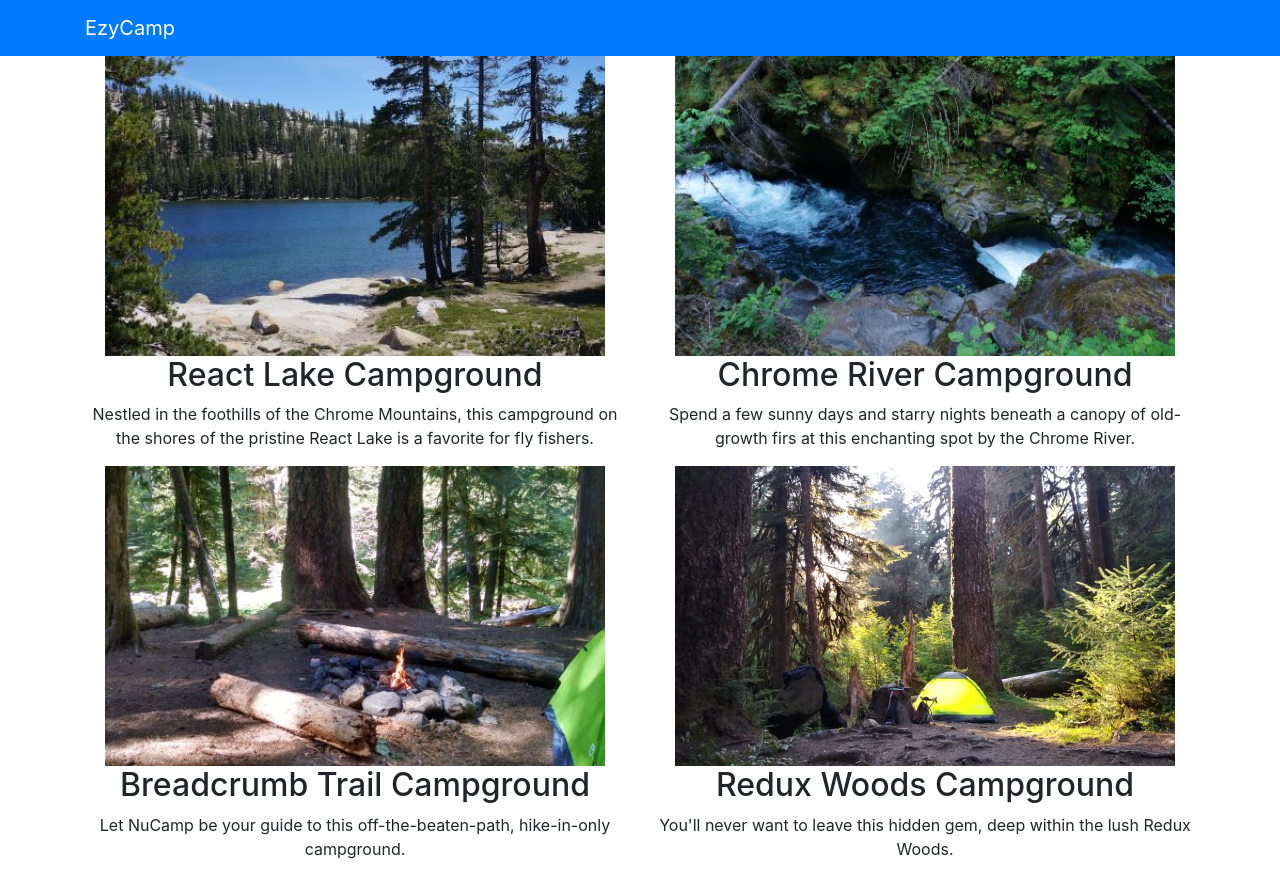
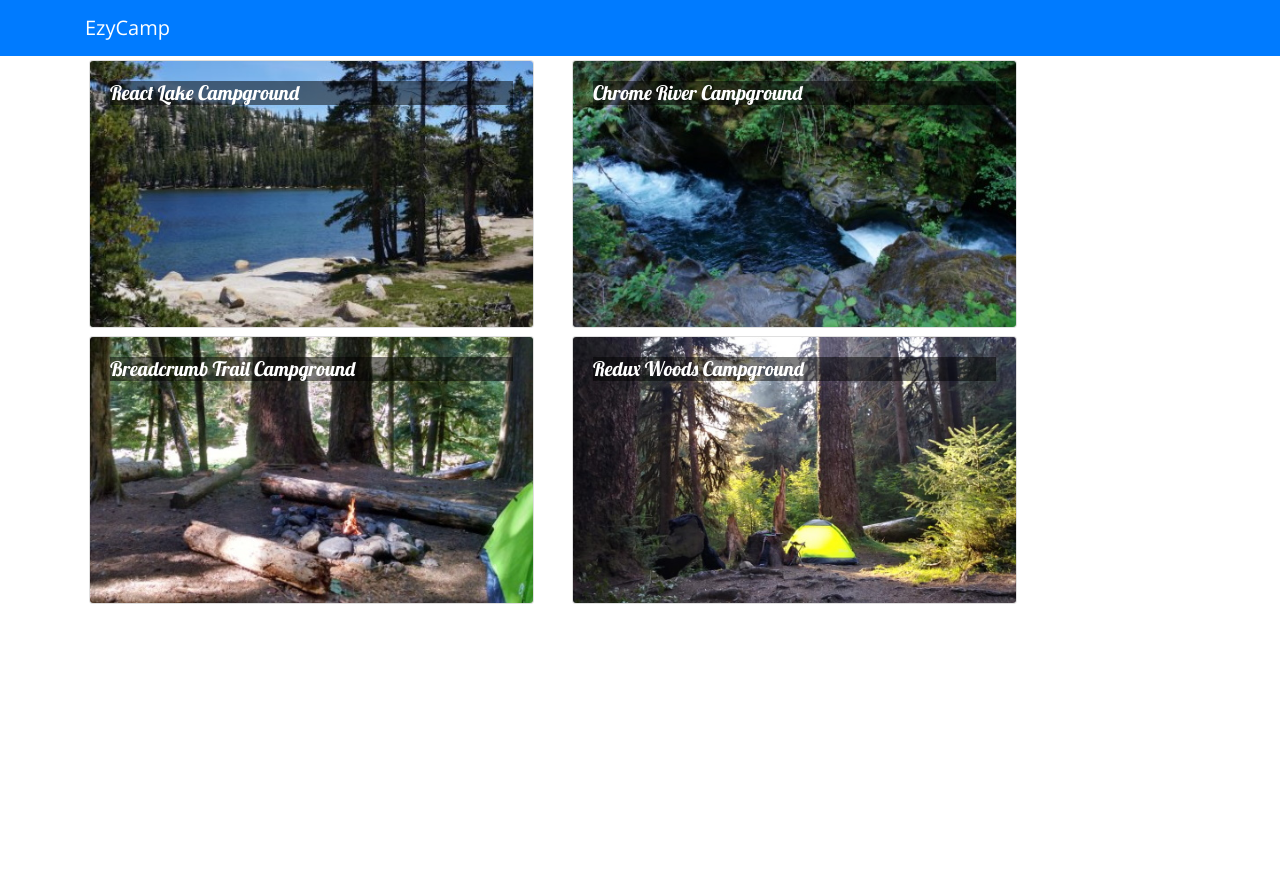
Before and after one commit to KanekaKy/EZYCamp, a React (Create React App) app: page / in a window 1280 px wide. After the commit the page ends 800 px from the top, so only its background shows below. Built offline with nearby package versions, Linux system fonts and the light colour scheme.

Commit message:
10 changes:lifting state up, setState,install fonts.

```diff
--- a/package.json
+++ b/package.json
@@ -11,7 +11,9 @@
     "react-dom": "^16.13.1",
     "react-popper": "0.9.2",
     "react-scripts": "3.4.1",
-    "reactstrap": "5.0.0"
+    "reactstrap": "5.0.0",
+    "typeface-lobster": "^0.0.72",
+    "typeface-open-sans": "^0.0.75"
   },
   "scripts": {
     "start": "react-scripts start",
--- a/src/App.css
+++ b/src/App.css
@@ -1,38 +1,12 @@
-.App {
-  text-align: center;
+body {
+  font-family: "Open Sans", sans-serif;
 }
 
-.App-logo {
-  height: 40vmin;
-  pointer-events: none;
+h5 {
+font-family: "Lobster", cursive;
 }
 
-@media (prefers-reduced-motion: no-preference) {
-  .App-logo {
-    animation: App-logo-spin infinite 20s linear;
-  }
+.card-img-overlay h5 {
+color: white;
+background-color: rgba(0, 0, 0, 0.5);
 }
-
-.App-header {
-  background-color: #282c34;
-  min-height: 100vh;
-  display: flex;
-  flex-direction: column;
-  align-items: center;
-  justify-content: center;
-  font-size: calc(10px + 2vmin);
-  color: white;
-}
-
-.App-link {
-  color: #61dafb;
-}
-
-@keyframes App-logo-spin {
-  from {
-    transform: rotate(0deg);
-  }
-  to {
-    transform: rotate(360deg);
-  }
-}
--- a/src/App.js
+++ b/src/App.js
@@ -2,17 +2,24 @@
 import { Navbar, NavbarBrand } from 'reactstrap';
 import Directory from './components/DirectoryComponents';
 import './App.css';
+import { CAMPSITES } from './shared/campsites'; //if there is no default keyword we need to use the curly braces around the class name
 
 class App extends Component {
+    constructor(props) {
+        super(props);
+        this.state = {
+            campsites: CAMPSITES
+        };
+    }
     render() {
         return (
             <div className="App">
                 <Navbar dark color="primary">
-                <div className="container">
-                    <NavbarBrand href="/">EzyCamp</NavbarBrand>
-                </div>
+                    <div className="container">
+                        <NavbarBrand href="/">EzyCamp</NavbarBrand>
+                    </div>
                 </Navbar>
-                <Directory />
+                <Directory campsites={this.state.campsites} />
             </div>
         );
     }
--- a/src/components/DirectoryComponents.js
+++ b/src/components/DirectoryComponents.js
@@ -1,79 +1,58 @@
 import React, { Component } from 'react';
+import { Card, CardImg, CardImgOverlay, CardText, CardBody, CardTitle } from 'reactstrap';
 
 class Directory extends Component {
     constructor(props) {
-        super(props); // use this we don't need to add this.props
-        this.state = {// state is a react property which always hold an object in this case is array of object(used to represent the data). this.state store the data
-            campsites: [
-                {
-                    id: 0,
-                    name: 'React Lake Campground',
-                    image: 'assets/images/react-lake.jpg',
-                    elevation: 1233,
-                    description: "Nestled in the foothills of the Chrome Mountains, this campground on the shores of the pristine React Lake is a favorite for fly fishers."
-                },
-                {
-                    id: 1,
-                    name: 'Chrome River Campground ',
-                    image: 'assets/images/chrome-river.jpg',
-                    elevation: 877,
-                    description: "Spend a few sunny days and starry nights beneath a canopy of old-growth firs at this enchanting spot by the Chrome River."
-                },
-                {
-                    id: 2,
-                    name: 'Breadcrumb Trail Campground',
-                    image: 'assets/images/breadcrumb-trail.jpg',
-                    elevation: 2901,
-                    description: "Let NuCamp be your guide to this off-the-beaten-path, hike-in-only campground."
-                },
-                {
-                    id: 3,
-                    name: 'Redux Woods Campground',
-                    image: 'assets/images/redux-woods.jpg',
-                    elevation: 42,
-                    description: "You'll never want to leave this hidden gem, deep within the lush Redux Woods."
-                }
-            ],
+        super(props);
+        this.state = {
+        selectedCampsite: null //2.this property will keep track all of the property was last selected by the user. The current vale is null as we haven't selected anything yet.
         };
-    }e
-    render() {// in react we need to return react elements, we ned to use a special method called render
-        const directory = this.state.campsites.map(campsite => { // this variable contains array of elements. If we pull the array. If will pull up everything. We need to make specification from each photo
-            return (//we need to give a key to JSX
-                <div key={campsite.id} className="col">
-                    <img src={campsite.image} alt={campsite.name} />
-                    <h2>{campsite.name}</h2>
-                    <p>{campsite.description}</p>
+    }
+onCampsiteSelect(campsite) { //3.create a method to triger the selection of campsite.
+    this.setState({selectedCampsite:campsite}); //4. in react we can't update the state directly. Only in constructor that we can change state. in this case, we use setState method is used to update the DOM properly.
+}
+renderSelectedCampsite(campsite){ // 6. this method is created to display info after the campsite is selected.
+    if (campsite) { //7.check if campsite array exists, if true will return image, name and description
+        return (
+            <Card>
+                <CardImg top src={campsite.image} alt={campsite.name} />
+                <CardBody>
+                    <CardTitle>{campsite.name}</CardTitle>
+                    <CardText>{campsite.description}</CardText>
+                </CardBody>
+            </Card>
+        );
+    }
+    return <div />; //8. if false, will return an empty div
+}
+    render() {
+        const directory = this.props.campsites.map(campsite => { // 1.We change this.state to this.props after creating a class with props in app.js
+            return (//5. triger the oncampsite method and passing the props campsite
+                <div key={campsite.id} className="col-md-5 m-1">
+                    <Card onClick = {() => this.onCampsiteSelect(campsite)}>
+                        <CardImg width="100%" src={campsite.image} alt={campsite.name} />
+                        <CardImgOverlay>
+                            <CardTitle> {campsite.name} </CardTitle>
+                        </CardImgOverlay>
+                    </Card>
                 </div>
-            )
+            );
         })
-        return (//in JSX {directory} to call the variable we need to use curly braces around the variable name
+        return ( //9. {this.renderSelectedCampsite(this.state.selectedCampsite)} is used to retutn the selected campsite.
             <div className="container">
                 <div className="row">
                     {directory}
                 </div>
-                {/* <ExampleParentComponent /> */}
+                <div className="row">
+                    <div className="col-md-5 m-1">
+                        {this.renderSelectedCampsite(this.state.selectedCampsite)}
+                    </div>
+                </div>
             </div>
         );
     }
 }
 
-/* example of parent-child component; the outcome is 333 hello world. we render the class in the Directory class.
-class ExampleParentComponent extends Component{
-    constructor (props){
-     super(props);
-     this.state = {
-         number:333
-     }
-    }
-    render(){
-    return <ExampleChildComponent number = {this.state.number} greeting = "Hello World"/>;
-    }
-}
-class ExampleChildComponent extends Component {
-    render(){
-    return <div>{this.props.number} {this.props.greeting}</div>
-    }
-}
-*/
+
 
 export default Directory;
--- a/src/index.js
+++ b/src/index.js
@@ -1,9 +1,11 @@
 import React from 'react';
 import ReactDOM from 'react-dom';
 import './index.css';
-import App from './App';
 import * as serviceWorker from './serviceWorker';
 import 'bootstrap/dist/css/bootstrap.min.css';
+import 'typeface-lobster';//10.font and app import have to be under service worker
+import 'typeface-open-sans';
+import App from './App';
 
 ReactDOM.render(
   <React.StrictMode>
--- /dev/null
+++ b/src/shared/campsites.js
@@ -0,0 +1,178 @@
+export const CAMPSITES = [ //export keyword means this array of object can be exported to another file.
+    {
+        id: 0,
+        name: 'React Lake Campground',
+        image: 'assets/images/react-lake.jpg',
+        elevation: 1233,
+        description: "Nestled in the foothills of the Chrome Mountains, this campground on the shores of the pristine React Lake is a favorite for fly fishers.",
+        comments: [
+            {
+                id: 0,
+                rating: 5,
+                text: "What a magnificent view!",
+                author: "Tinus Lorvaldes",
+                date: "2018-10-25T16:30Z"
+            },
+            {
+                id: 1,
+                rating: 4,
+                text: "The campground was beautiful, but the bugs could bite sometimes.",
+                author: "Brennen Ech",
+                date: "2017-06-17T03:33Z"
+            },
+            {
+                id: 2,
+                rating: 5,
+                text: "I caught a world-record-breaking trout here on my last visit.",
+                author: "McKenzie Sebastian",
+                date: "2019-02-18T18:12Z"
+            },
+            {
+                id: 3,
+                rating: 5,
+                text: "A wonderful place to reconnect with nature.",
+                author: "Jordan Runn",
+                date: "2019-08-04T20:11Z"
+            },
+            {
+                id: 4,
+                rating: 4,
+                text: "The stars at night were magnificent!",
+                author: "Ann Dabramov",
+                date: "2018-07-23T19:44Z"
+            }
+        ]
+    },
+    {
+        id: 1,
+        name:'Chrome River Campground ',
+        image: 'assets/images/chrome-river.jpg',
+        elevation: 877,
+        description: "Spend a few sunny days and starry nights beneath a canopy of old-growth firs at this enchanting spot by the Chrome River.",
+        comments: [
+            {
+                id: 0,
+                rating: 5,
+                text: "What a magnificent view!",
+                author: "Tinus Lorvaldes",
+                date: "2018-10-25T16:30Z"
+            },
+            {
+                id: 1,
+                rating: 4,
+                text: "The campground was beautiful, but the bugs could bite sometimes.",
+                author: "Brennen Ech",
+                date: "2017-06-17T03:33Z"
+            },
+            {
+                id: 2,
+                rating: 5,
+                text: "I caught a world-record-breaking trout here on my last visit.",
+                author: "McKenzie Sebastian",
+                date: "2019-02-18T18:12Z"
+            },
+            {
+                id: 3,
+                rating: 5,
+                text: "A wonderful place to reconnect with nature.",
+                author: "Jordan Runn",
+                date: "2019-08-04T20:11Z"
+            },
+            {
+                id: 4,
+                rating: 4,
+                text: "The stars at night were magnificent!",
+                author: "Ann Dabramov",
+                date: "2018-07-23T19:44Z"
+            }
+        ]
+    },
+    {
+        id: 2,
+        name:'Breadcrumb Trail Campground',
+        image: 'assets/images/breadcrumb-trail.jpg',
+        elevation: 2901,
+        description: "Let NuCamp be your guide to this off-the-beaten-path, hike-in-only campground.",
+        comments: [
+            {
+                id: 0,
+                rating: 5,
+                text: "What a magnificent view!",
+                author: "Tinus Lorvaldes",
+                date: "2018-10-25T16:30Z"
+            },
+            {
+                id: 1,
+                rating: 4,
+                text: "The campground was beautiful, but the bugs could bite sometimes.",
+                author: "Brennen Ech",
+                date: "2017-06-17T03:33Z"
+            },
+            {
+                id: 2,
+                rating: 5,
+                text: "I caught a world-record-breaking trout here on my last visit.",
+                author: "McKenzie Sebastian",
+                date: "2019-02-18T18:12Z"
+            },
+            {
+                id: 3,
+                rating: 5,
+                text: "A wonderful place to reconnect with nature.",
+                author: "Jordan Runn",
+                date: "2019-08-04T20:11Z"
+            },
+            {
+                id: 4,
+                rating: 4,
+                text: "The stars at night were magnificent!",
+                author: "Ann Dabramov",
+                date: "2018-07-23T19:44Z"
+            }
+        ]
+    },
+    {
+        id: 3,
+        name:'Redux Woods Campground',
+        image: 'assets/images/redux-woods.jpg',
+        elevation: 42,
+        description: "You'll never want to leave this hidden gem, deep within the lush Redux Woods.",
+        comments: [
+            {
+                id: 0,
+                rating: 5,
+                text: "What a magnificent view!",
+                author: "Tinus Lorvaldes",
+                date: "2018-10-25T16:30Z"
+            },
+            {
+                id: 1,
+                rating: 4,
+                text: "The campground was beautiful, but the bugs could bite sometimes.",
+                author: "Brennen Ech",
+                date: "2017-06-17T03:33Z"
+            },
+            {
+                id: 2,
+                rating: 5,
+                text: "I caught a world-record-breaking trout here on my last visit.",
+                author: "McKenzie Sebastian",
+                date: "2019-02-18T18:12Z"
+            },
+            {
+                id: 3,
+                rating: 5,
+                text: "A wonderful place to reconnect with nature.",
+                author: "Jordan Runn",
+                date: "2019-08-04T20:11Z"
+            },
+            {
+                id: 4,
+                rating: 4,
+                text: "The stars at night were magnificent!",
+                author: "Ann Dabramov",
+                date: "2018-07-23T19:44Z"
+            }
+        ]
+    }
+];
```
Also changed, not shown: 1 other file (tests, documents, lock files or other folders).
